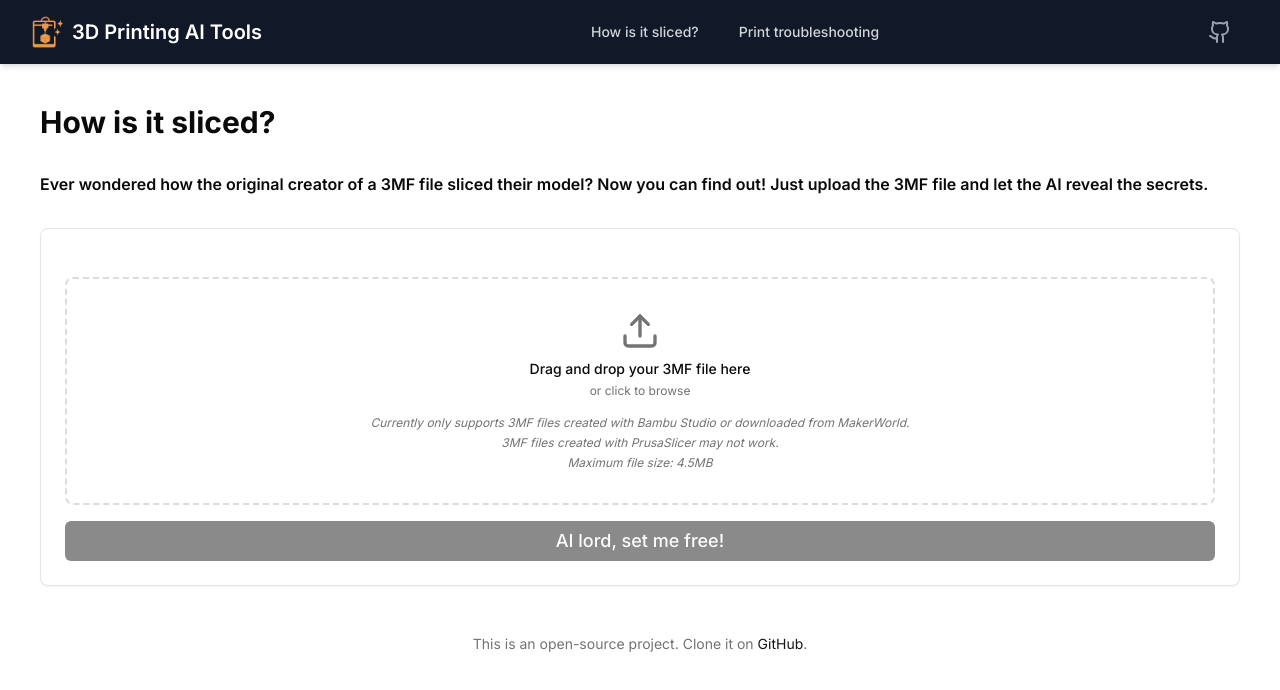
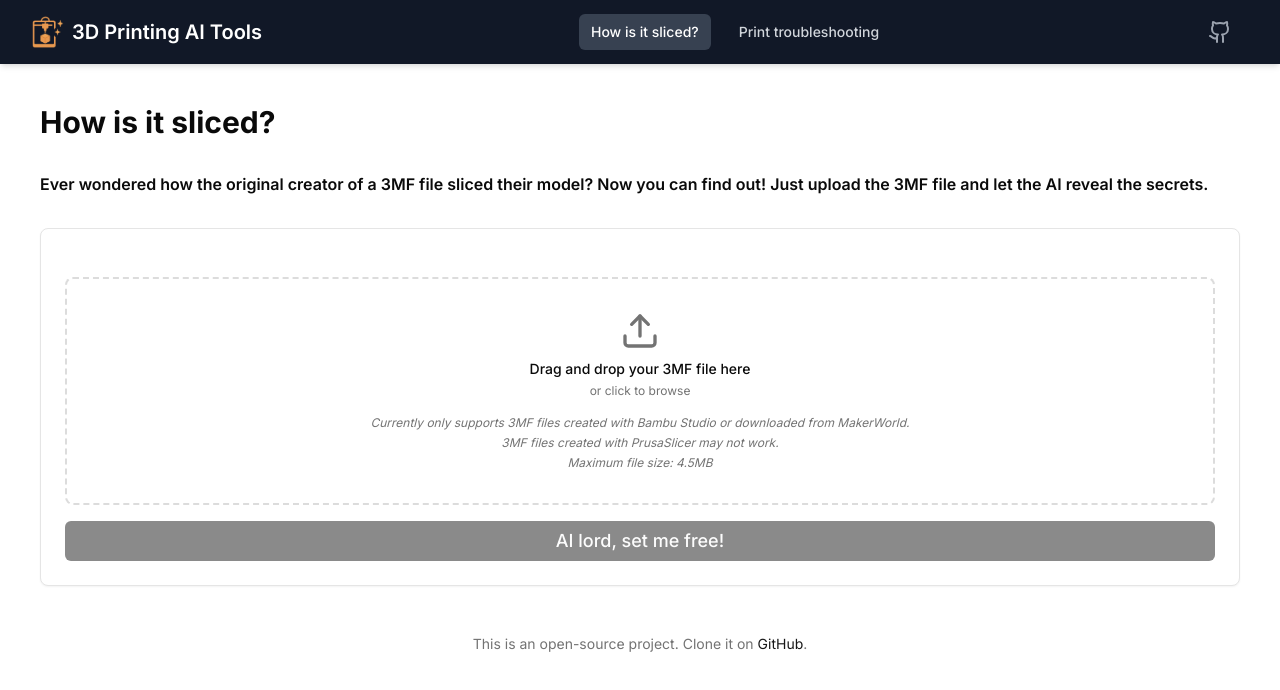
Before and after one commit to kennethjiang/3dp-ai-tools, a Next.js app: page /how-is-it-sliced in a window 1280 px wide. Shown: the top 690 px of the page. Built offline with nearby package versions, Linux system fonts and the light colour scheme.

Commit message:
fix: update Navbar link for "How is it sliced?" to correct URL

```diff
--- a/components/Navbar.tsx
+++ b/components/Navbar.tsx
@@ -10,7 +10,7 @@ import { Button } from "@/components/ui/button"; // Import Button
 
 // Define navigation items with name and href
 const navItems = [
-  { name: "How is it sliced?", href: "/" },
+  { name: "How is it sliced?", href: "/how-is-it-sliced" },
   { name: "Print troubleshooting", href: "/troubleshooting" },
 ];
 
```
